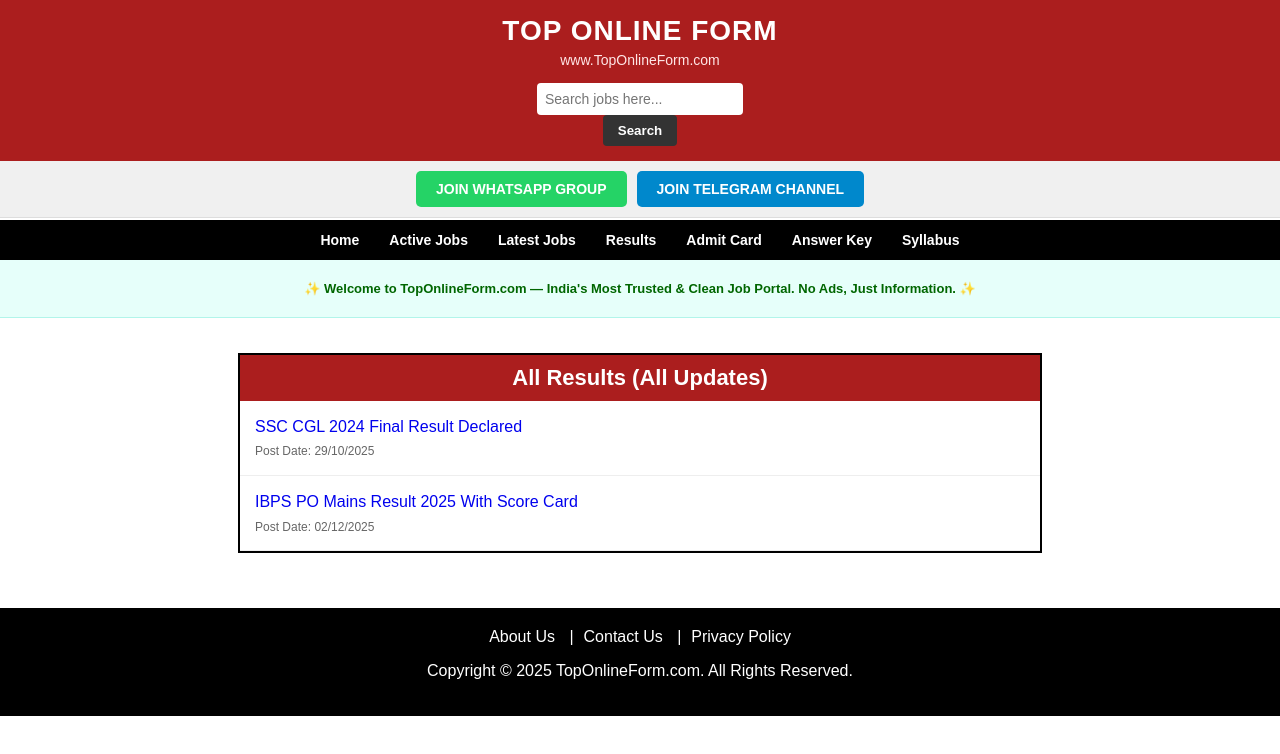
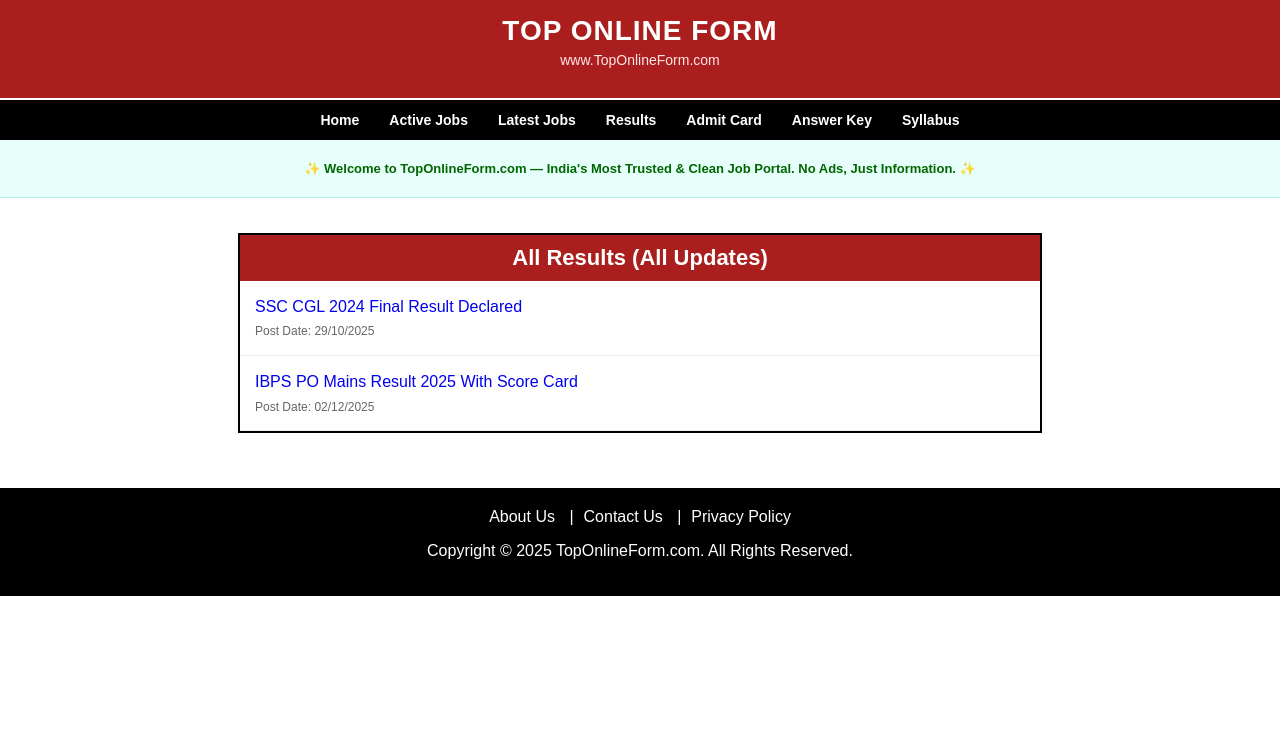
Before and after one commit to dr90929/govt-jobs-portal, a React (Vite) app: page /results in a window 1280 px wide. Shown: the top 754 px of the page. Built offline with nearby package versions, Linux system fonts and the light colour scheme.

Commit message:
Update App.jsx

```diff
--- a/src/App.jsx
+++ b/src/App.jsx
@@ -8,40 +8,13 @@
 import CategoryPage from './CategoryPage';
 import ActiveJobs from './ActiveJobs';
 
-// --- Navbar & Search Component ---
+// --- Navbar Component (Ab ye sirf Header aur Menu dikhayega) ---
 function Navbar() {
-  const [searchTerm, setSearchTerm] = useState("");
-  const navigate = useNavigate();
-
-  const handleSearch = (e) => {
-    e.preventDefault();
-    if(searchTerm.trim()) {
-      alert("Search functionality coming soon for: " + searchTerm);
-    }
-  };
-
   return (
     <>
       <div className="header">
         <h1>TOP ONLINE FORM</h1>
         <p>www.TopOnlineForm.com</p>
-
-        <div className="search-container">
-          <form onSubmit={handleSearch}>
-            <input
-              type="text"
-              placeholder="Search jobs here..."
-              value={searchTerm}
-              onChange={(e) => setSearchTerm(e.target.value)}
-            />
-            <button type="submit">Search</button>
-          </form>
-        </div>
-      </div>
-
-      <div className="action-bar">
-        <a href="https://whatsapp.com" target="_blank" className="social-btn whatsapp">Join WhatsApp Group</a>
-        <a href="https://telegram.org" target="_blank" className="social-btn telegram">Join Telegram Channel</a>
       </div>
 
       <div className="navbar">
@@ -61,12 +34,23 @@
   );
 }
 
-// --- Home Component (Correct Layout: Latest Jobs -> Admit Card -> Result) ---
+// --- Home Component (Search aur Buttons yahan shift ho gaye) ---
 function Home() {
+  const [searchTerm, setSearchTerm] = useState("");
+
+  const handleSearch = (e) => {
+    e.preventDefault();
+    if(searchTerm.trim()) {
+      alert("Search functionality coming soon for: " + searchTerm);
+    }
+  };
+
+  // Row 1 Data
   const latestJobs = jobsData.filter(job => job.category === "Latest Jobs").slice(0, 20);
   const admitCards = jobsData.filter(job => job.category === "Admit Card").slice(0, 20);
   const results = jobsData.filter(job => job.category === "Result").slice(0, 20);
 
+  // Row 2 Data
   const answerKeys = jobsData.filter(job => job.category === "Answer Key").slice(0, 7);
   const syllabus = jobsData.filter(job => job.category === "Syllabus").slice(0, 7);
   const previousPapers = jobsData.filter(job => job.category === "Previous Paper").slice(0, 7);
@@ -78,7 +62,6 @@
         {jobs.length > 0 ? (
           jobs.map(job => (
             <li key={job.id}>
-              {/* CLEAN URL LINK */}
               <Link to={`/${job.slug}`}>{job.title}</Link>
             </li>
           ))
@@ -91,7 +74,7 @@
   );
 
   return (
-    <div className="main-grid">
+    <div>
       <SEO
         title="Sarkari Result 2025, Sarkari Naukri, Online Form"
         description="TopOnlineForm provides latest Sarkari Result, Sarkari Naukri 2025, Admit Card, Answer Key and Online Forms."
@@ -99,23 +82,48 @@
         url="https://toponlineform.com/"
       />
 
-      {/* ROW 1: Latest Jobs | Admit Card | Result */}
+      {/* --- NEW ACTION ROW (Social Buttons + Search) --- */}
+      <div className="home-action-row">
+        <div className="social-group">
+          <a href="https://whatsapp.com" target="_blank" className="social-btn whatsapp">
+             Follow WhatsApp Channel
+          </a>
+          <a href="https://telegram.org" target="_blank" className="social-btn telegram">
+             Join Telegram Channel
+          </a>
+        </div>
+
+        <div className="home-search-container">
+          <form onSubmit={handleSearch}>
+            <input
+              type="text"
+              placeholder="Search..."
+              value={searchTerm}
+              onChange={(e) => setSearchTerm(e.target.value)}
+            />
+            <button type="submit">Search</button>
+          </form>
+        </div>
+      </div>
+
+      <div className="main-grid">
+        {/* ROW 1 */}
         <JobBox title="Latest Jobs" jobs={latestJobs} linkTo="/latest-jobs" />
         <JobBox title="Admit Card" jobs={admitCards} linkTo="/admit-card" />
         <JobBox title="Result" jobs={results} linkTo="/results" />
 
-      {/* ROW 2: Answer Key | Syllabus | Previous Paper */}
+        {/* ROW 2 */}
         <JobBox title="Answer Key" jobs={answerKeys} linkTo="/answer-key" />
         <JobBox title="Syllabus" jobs={syllabus} linkTo="/syllabus" />
         <JobBox title="Previous Paper" jobs={previousPapers} linkTo="/previous-papers" />
       </div>
+    </div>
   );
 }
 
-// --- Job Details (Slug Based Logic) ---
+// --- Job Details Component (No Change Here) ---
 function JobDetails() {
   const { slug } = useParams();
-  // Find job by SLUG, not ID
   const job = jobsData.find((j) => j.slug === slug);
 
   if (!job) return <h2 style={{textAlign:'center', marginTop: '20px'}}>Job Not Found</h2>;
@@ -203,14 +211,13 @@
   );
 }
 
-// --- Main App Logic ---
 function App() {
   return (
     <>
       <Navbar />
       <Routes>
         <Route path="/" element={<Home />} />
-        <Route path="/:slug" element={<JobDetails />} /> {/* This is key for Clean URL */}
+        <Route path="/:slug" element={<JobDetails />} />
 
         <Route path="/active-jobs" element={<ActiveJobs />} />
         <Route path="/latest-jobs" element={<CategoryPage category="Latest Jobs" title="All Latest Jobs" />} />
```
Lines whose indentation alone changed are shown as unchanged.
